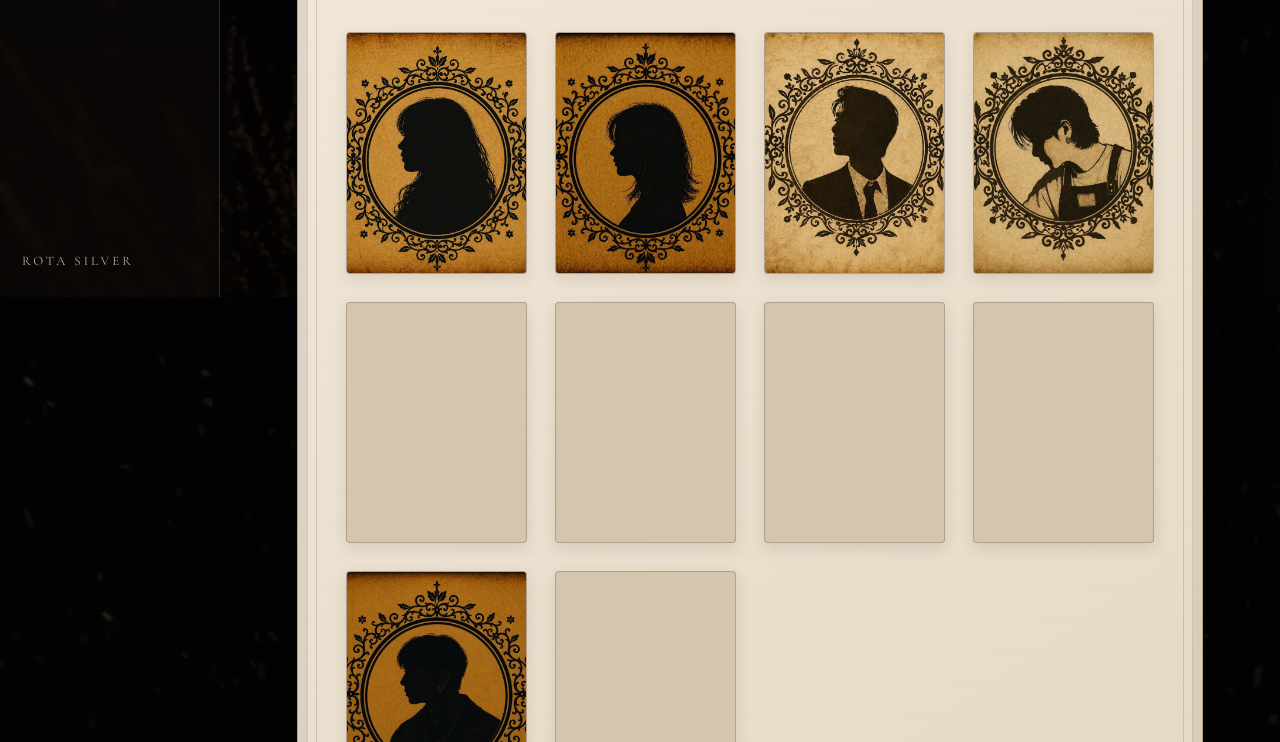
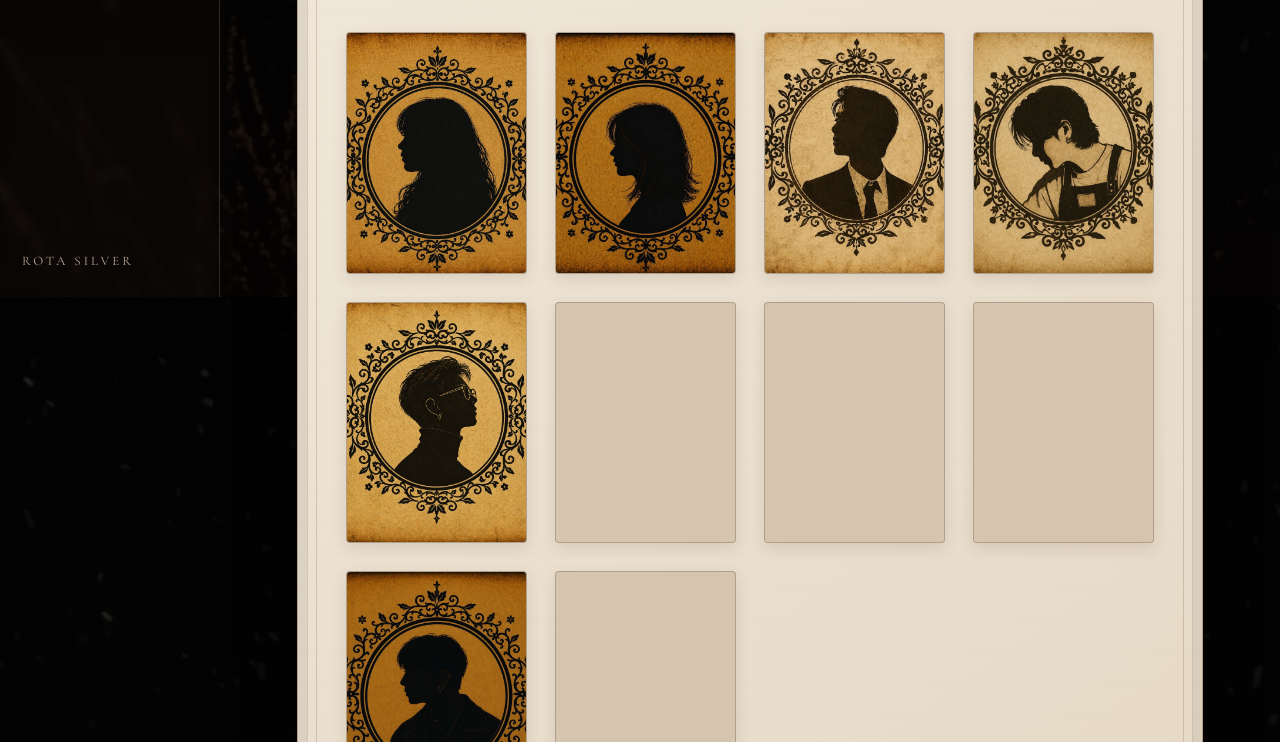
Before and after one commit to rotaslytherin/Novel, a plain HTML site: page characters.html in a window 1280 px wide. Shown: the part 503-1245 px from the top of the page. Drawn offline with nearby package versions, Linux system fonts and the light colour scheme.

Commit message:
Update characters.html

```diff
--- a/characters.html
+++ b/characters.html
@@ -434,7 +434,7 @@
           <div class="cast-card">
             <div class="cast-photo">
               <img
-                src="images/actor05.jpg"
+                src="images/IMG_1511.jpeg"
                 alt="人物 05"
                 loading="lazy"
                 onerror="this.style.display='none'"
```
